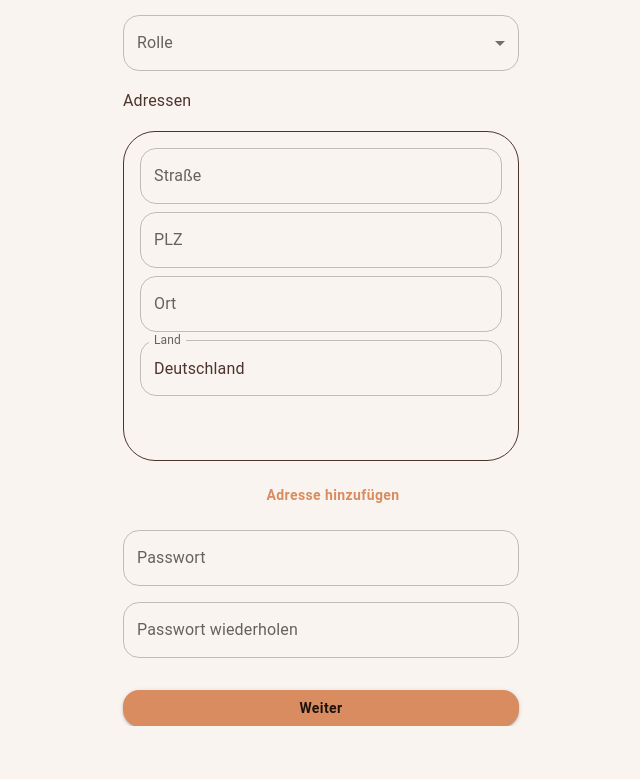
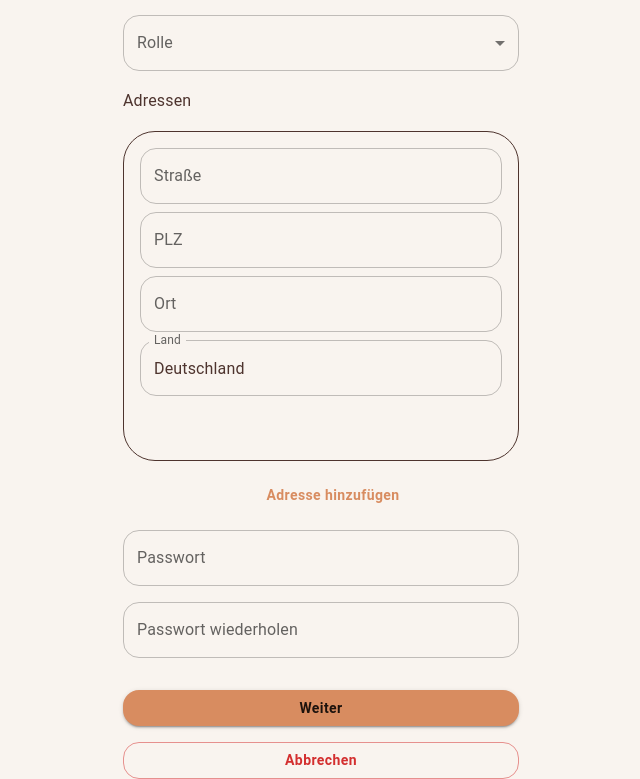
Before and after one commit to vibe-check-org/frontend, a Next.js app: page /register in a window 1280 px wide. Shown: the part 517-1296 px from the top of the page, without its empty margins (319-959 px from the left). Before the commit the page ends 1243 px from the top, so only its background shows below. Built offline with nearby package versions, Linux system fonts and the light colour scheme; no server answers; some icons are missing.

Commit message:
Update profile pages and add cancel button to signup
Changed static user info in profil/page.tsx and fixed button formatting. Updated test start route and test status logic in profile/[id]/page.tsx. Added an 'Abbrechen' (Cancel) button to the signup form for improved user navigation.

```diff
--- a/src/app/profile/[id]/page.tsx
+++ b/src/app/profile/[id]/page.tsx
@@ -90,7 +90,7 @@ export default function Profil() {
         {user.vorname} {user.nachname}
       </Typography>
       <Typography color={user.profile ? "green" : "orange"} mt={1}>
-        Teststatus: {user.profile ? "Abgeschlossen" : "Offen"}
+        Teststatus: {user.profile ? "Offen" : "Offen"}
       </Typography>
       <Typography color="orange">Code-Status: Nicht eingelöst</Typography>
 
@@ -98,7 +98,7 @@ export default function Profil() {
         <Button
           variant="contained"
           sx={btnStyle}
-          onClick={() => router.push(`/test_einleitung`)}
+          onClick={() => router.push(`/einleitung`)}
         >
           Test Starten →
         </Button>
--- a/src/app/register/SignupForm.tsx
+++ b/src/app/register/SignupForm.tsx
@@ -195,7 +195,6 @@ export default function SignupForm({ onNext }: Props) {
             name="strasse"
             fullWidth
             onChange={(e) => handleInputChangeWithIndex(e, index)}
-
             value={adresse.strasse}
           />
           <TextField
@@ -203,7 +202,6 @@ export default function SignupForm({ onNext }: Props) {
             name="plz"
             fullWidth
             onChange={(e) => handleInputChangeWithIndex(e, index)}
-
             value={adresse.plz}
           />
           <TextField
@@ -211,7 +209,6 @@ export default function SignupForm({ onNext }: Props) {
             name="ort"
             fullWidth
             onChange={(e) => handleInputChangeWithIndex(e, index)}
-
             value={adresse.ort}
           />
           <TextField
@@ -219,7 +216,6 @@ export default function SignupForm({ onNext }: Props) {
             name="land"
             fullWidth
             onChange={(e) => handleInputChangeWithIndex(e, index)}
-
             value={adresse.land}
           />
           <Box display="flex" justifyContent="flex-end">
@@ -262,6 +258,13 @@ export default function SignupForm({ onNext }: Props) {
       >
         Weiter
       </Button>
+      <Button
+        variant="outlined"
+        color="error"
+        onClick={() => (window.location.href = "/")}
+      >
+        Abbrechen
+      </Button>
     </Box>
   );
 }
```
Also changed, not shown: src/app/profil/page.tsx (+6 -3 lines).
